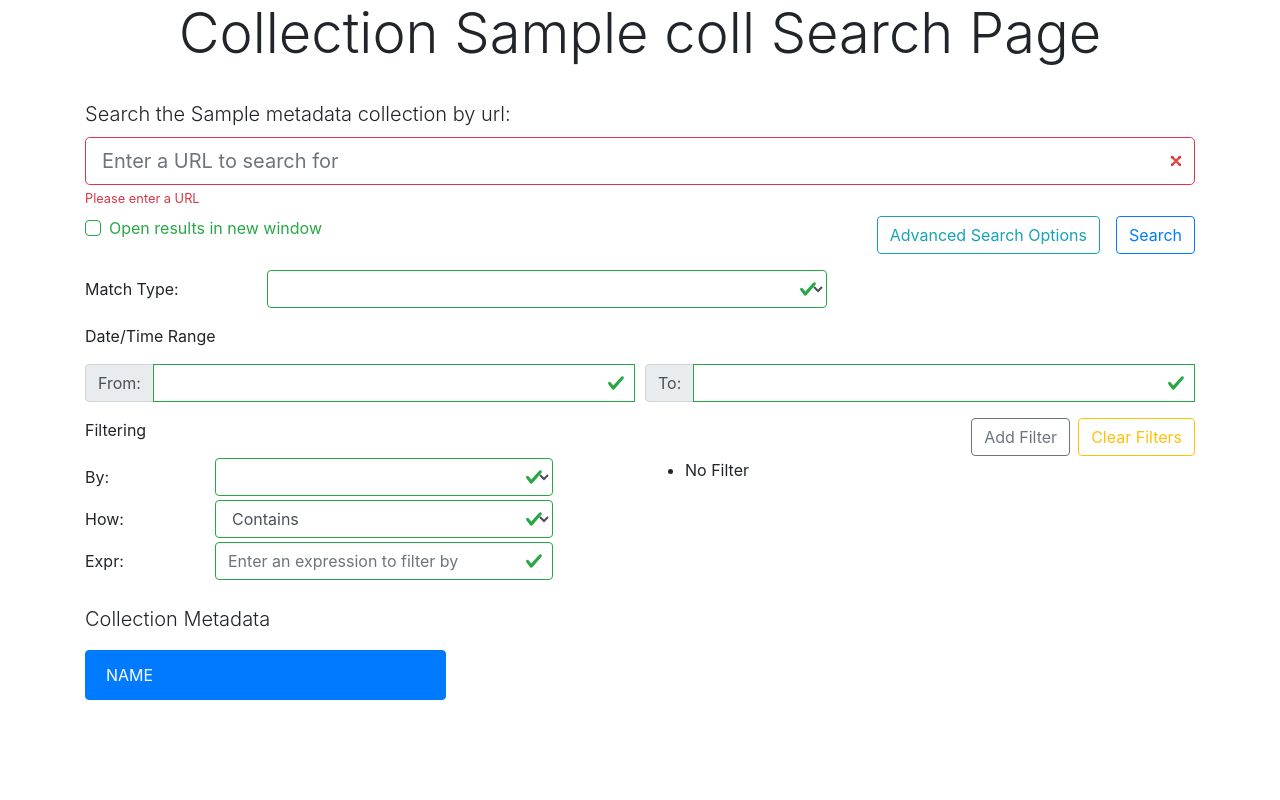
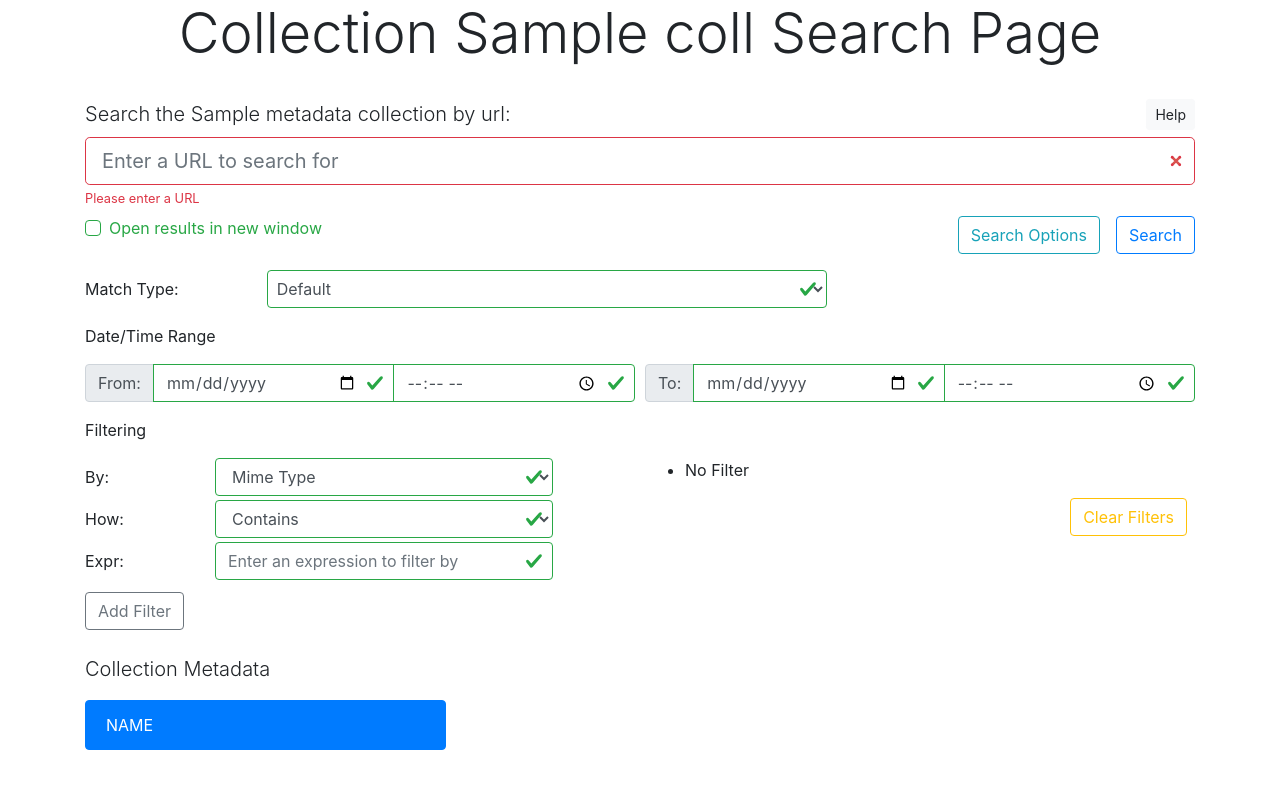
Before and after one commit to webrecorder/pywb, a Python web app: template pywb/templates/search.html in a window 1280 px wide, after a click on "Search Options". Run offline with Jinja, Linux system fonts and the light colour scheme; the template is opened without the code that fills it: most values are stand-ins (such as "Sample title", 1, 10 or a date in 2020); some libraries are stand-ins or nearby versions.

Commit message:
Make search page more intuitive and add help text

```diff
--- /dev/null
+++ b/pywb/templates/instructions.html
@@ -0,0 +1,216 @@
+<div class="modal fade" id="searchInstructions" tabindex="-1" role="dialog" aria-labelledby="searchInstructionsTitle" aria-hidden="true">
+    <div class="modal-dialog modal-lg" role="document">
+        <div class="modal-content">
+            <div class="modal-header">
+                <h6 class="modal-title text-muted" id="searchInstructionsTitle">{{ _("Search instructions") }}</h6>
+                <button type="button" class="close" data-dismiss="modal" aria-label="{{ _('Close') }}">
+                    <span aria-hidden="true">&times;</span>
+                </button>
+            </div>
+            <div class="modal-body">
+                <h5>{{ _("URL") }}</h5>
+                <table class="table table-hover table-condensed">
+                    <tr>
+                        <td>
+                            <p>
+                                {%trans%}A URL consists of several parts:{%endtrans%}
+                                {%trans%}<code>protocol</code>://<code>host</code>:<code>port</code>/<code>path</code>?<code>query</code>{%endtrans%}
+                            </p>
+
+                            <p>
+                                {%trans%}The <code>protocol://</code> prefix is ignored when searching as it's not part of the searchable data.{%endtrans%}
+                            </p>
+                            <p>
+                                {%trans%}A leading <kbd>www.</kbd> in the <code>host</code> will also be ignored for the same reason.{%endtrans%}
+                            </p>
+
+                            <p>
+                                {%trans%}The <code>host</code> contains one or more parts separated by periods (<kbd>.</kbd>).{%endtrans%}
+                                {%trans%}The part before the first period is called the <code>hostname</code>.{%endtrans%}
+                                {%trans%}The part after the last period is the <code>top level domain</code>.{%endtrans%}
+                                {%trans%}Every part added to the left of the top level domain <code>sub-domain</code>.{%endtrans%}
+                                {%trans%}I.e. <code>x.y.z</code> is a <code>sub-domain</code> of <code>y.z</code>{%endtrans%}
+                                {%trans%}which in turn is a <code>sub-domain</code> of the <code>top level domain</code> <code>z</code>{%endtrans%}
+                            </p>
+
+                            <p>
+                                {%trans%}See <em>Match Type</em> below for interpretations of the search string.{%endtrans%}
+                            </p>
+                        </td>
+                    </tr>
+                </table>
+
+                <h5>{{ _("Results Display") }}</h5>
+                <table class="table table-hover table-condensed">
+                    <tr>
+                        <td>
+                            <p>
+                                {%trans%}For the <em>Default</em> search mode, the results are shown in a calendar view unless a filter is also added.{%endtrans%}
+                                {%trans%}For all other cases the results will be displayed in a list.{%endtrans%}
+                            </p>
+                        </td>
+                    </tr>
+                </table>
+
+                <h5>{{ _("Search Options") }}</h5>
+                <h6>{{ _("Match Type") }}</h6>
+                <p> {{ _("There are four different search modes:") }}</p>
+
+                <table class="table table-hover table-condensed">
+                    <tr>
+                        <td><em>{{ _("Default") }}</em></td>
+                        <td>
+                            <p>
+                                {%trans%}In the default mode the exact URL (minus the ignored prefixes mentioned above) is searched for.{%endtrans%}
+                                {%trans%}If one leading or trailing wildcard asterisk (<kbd>*</kbd>) is added, see <em>Prefix</em> and <em>Domain</em> below.{%endtrans%}
+                            </p>
+                            <p class="text-muted">
+                                {%trans%}Any other asterisks will be considered literal parts of the search string.{%endtrans%}
+                                {%trans%}Hence, adding both a leading and a trailing wildcard asterisk is not possible.{%endtrans%}
+                            </p>
+
+                            {%trans%}Example:{%endtrans%}
+                            <p class="ml-5 text-lowercase">
+                                <em>{{ _("URL") }}: <strong>https://http.cat/206</strong></em> &amp; <em>{{ _("Match Type") }}: <strong>{{ _("Default") }}</strong></em>
+                                <span class="float-right">
+                                    <button onclick="fillForm('search-url=https://http.cat/206&match-type-select=');" class="btn btn-outline-info" role="button" aria-label="{{ _('Fill') }}">{{ _('Fill') }}</button>
+                                    <button onclick="fillForm('search-url=https://http.cat/206&match-type-select=', true);" class="btn btn-outline-primary" role="button" aria-label="{{ _('Search') }}">{{ _('Search') }}</button>
+                                </span>
+                            </p>
+                        </td>
+                    </tr>
+
+                    <tr>
+                        <td><em>{{ _("Prefix") }}</em></td>
+                        <td>
+                            <p>
+                                {%trans%}This will return all URL:s that begin with the given string.{%endtrans%}
+                                {%trans%}It returns the same results as <em>Default</em> with a trailing wildcard asterisk.{%endtrans%}
+                            </p>
+
+                            {%trans%}Examples:{%endtrans%}
+                            <p class="ml-5 text-lowercase">
+                                <em>{{ _("URL") }}: <strong>https://http.cat/2</strong></em> &amp; <em>{{ _("Match Type") }}: <strong>{{ _("Prefix") }}</strong></em>
+                                <span class="float-right">
+                                    <button onclick="fillForm('search-url=https://http.cat/2&match-type-select=prefix');" class="btn btn-outline-info" role="button" aria-label="{{ _('Fill') }}">{{ _('Fill') }}</button>
+                                    <button onclick="fillForm('search-url=https://http.cat/2&match-type-select=prefix', true);" class="btn btn-outline-primary" role="button" aria-label="{{ _('Search') }}">{{ _('Search') }}</button>
+                                </span>
+                            </p>
+                            <p class="ml-5 text-lowercase">
+                                <em>{{ _("URL") }}: <strong>https://http.cat/2*</strong></em> &amp; <em>{{ _("Match Type") }}: <strong>{{ _("Default") }}</strong></em>
+                                <span class="float-right">
+                                    <button onclick="fillForm('search-url=https://http.cat/2*&match-type-select=');" class="btn btn-outline-info" role="button" aria-label="{{ _('Fill') }}">{{ _('Fill') }}</button>
+                                    <button onclick="fillForm('search-url=https://http.cat/2*&match-type-select=', true);" class="btn btn-outline-primary" role="button" aria-label="{{ _('Search') }}">{{ _('Search') }}</button>
+                                </span>
+                            </p>
+                        </td>
+                    </tr>
+
+                    <tr>
+                        <td><em>{{ _("Host") }}</em></td>
+                        <td>
+                            <p>
+                                {%trans%}This will ignore any path and query parts of the URL and return all URL:s with the specified <code>host</code> part.{%endtrans%}
+                            </p>
+
+                            {%trans%}Example:{%endtrans%}
+                            <p class="ml-5 text-lowercase">
+                                <em>{{ _("URL") }}: <strong>https://http.cat/</strong></em> &amp; <em>{{ _("Match Type") }}: <strong>{{ _("Host") }}</strong></em>
+                                <span class="float-right">
+                                    <button onclick="fillForm('search-url=https://http.cat/&match-type-select=host');" class="btn btn-outline-info" role="button" aria-label="{{ _('Fill') }}">{{ _('Fill') }}</button>
+                                    <button onclick="fillForm('search-url=https://http.cat/&match-type-select=host', true);" class="btn btn-outline-primary" role="button" aria-label="{{ _('Search') }}">{{ _('Search') }}</button>
+                                </span>
+                            </p>
+                        </td>
+                    </tr>
+
+                    <tr>
+                        <td><em>{{ _("Domain") }}</em></td>
+                        <td>
+                            <p>
+                                {%trans%}This is similar to the previous but doesn't require the whole <code>host</code>.{%endtrans%}
+                                {%trans%}It returns the same results as <em>Default</em> with a leading wildcard asterisk and a period (i.e. <kbd>*.</kbd>).{%endtrans%}
+                                {%trans%}The leading wildcard matches zero or more <code>sub-domains</code> as well as zero or one <code>hostname</code>.{%endtrans%}
+                            </p>
+
+                            {%trans%}Examples:{%endtrans%}
+                            <p class="ml-5 text-lowercase">
+                                <em>{{ _("URL") }}: <strong>cat/</strong></em> &amp; <em>{{ _("Match Type") }}: <strong>{{ _("Domain") }}</strong></em>
+                                <span class="float-right">
+                                    <button onclick="fillForm('search-url=cat/&match-type-select=domain');" class="btn btn-outline-info" role="button" aria-label="{{ _('Fill') }}">{{ _('Fill') }}</button>
+                                    <button onclick="fillForm('search-url=cat/&match-type-select=domain', true);" class="btn btn-outline-primary" role="button" aria-label="{{ _('Search') }}">{{ _('Search') }}</button>
+                                </span>
+                            </p>
+                            <p class="ml-5 text-lowercase">
+                                <em>{{ _("URL") }}: <strong>*.cat/</strong></em> &amp; <em>{{ _("Match Type") }}: <strong>{{ _("Default") }}</strong></em>
+                                <span class="float-right">
+                                    <button onclick="fillForm('search-url=*.cat/&match-type-select=');" class="btn btn-outline-info" role="button" aria-label="{{ _('Fill') }}">{{ _('Fill') }}</button>
+                                    <button onclick="fillForm('search-url=*.cat/&match-type-select=', true);" class="btn btn-outline-primary" role="button" aria-label="{{ _('Search') }}">{{ _('Search') }}</button>
+                                </span>
+                            </p>
+                        </td>
+                    </tr>
+                </table>
+
+                <h6>{{ _("Date/Time Range") }}</h6>
+                <table class="table table-hover table-condensed">
+                    <tr>
+                        <td>
+                            <p>
+                                {%trans%}One may specify a start and/or an end timestamp to further restrict the search - both are inclusive.{%endtrans%}
+                                {%trans%}The timestamps consist of a date and an optional time of day.{%endtrans%}
+                                {%trans%}The layout of these input fields are subject to which browser is used.{%endtrans%}
+                            </p>
+
+                            {%trans%}Example:{%endtrans%}
+                            <p class="ml-5 text-lowercase">
+                                <em>{{ _("URL") }}: <strong>https://http.cat/2</strong></em> &amp; <em>{{ _("Match Type") }}: <strong>{{ _("Prefix") }}</strong></em> &amp; <em>{{ _("From") }}: <strong>2022-02-02 09:00</strong></em>
+                                <span class="float-right">
+                                    <button onclick="fillForm('search-url=https://http.cat/2&match-type-select=prefix&dt-from=2022-02-02&ts-from=09:00');" class="btn btn-outline-info" role="button" aria-label="{{ _('Fill') }}">{{ _('Fill') }}</button>
+                                    <button onclick="fillForm('search-url=https://http.cat/2&match-type-select=prefix&dt-from=2022-02-02&ts-from=09:00', true);" class="btn btn-outline-primary" role="button" aria-label="{{ _('Search') }}">{{ _('Search') }}</button>
+                                </span>
+                            </p>
+                        </td>
+                    </tr>
+                </table>
+
+                <h6>{{ _("Filtering") }}</h6>
+                <table class="table table-hover table-condensed">
+                    <tr>
+                        <td>
+                            <p>
+                                {%trans%}Finally one may add extra filters for Mime Type, Status and URL.{%endtrans%}
+                                {%trans%}For each filter one needs to specify one of the three attributes, one of a set of relations and a string.{%endtrans%}
+                                {%trans%}If more than one filter is added, they will all be applied to the list of results.{%endtrans%}
+                            </p>
+                            <p class="text-muted">{%trans%}Remember to actually add the filter before submitting the search.{%endtrans%}</p>
+
+                            {%trans%}Example:{%endtrans%}
+                            <p class="ml-5 text-lowercase">
+                                <em>{{ _("URL") }}: <strong>https://http.cat/2/</strong></em> &amp; <em>{{ _("Match Type") }}: <strong>{{ _("Prefix") }}</strong></em> &amp; <em>{{ _("Filtering") }}: <strong>{{ _("HTTP Status") }} {{ _("Is Not") }} "301"</strong></em>
+                                <span class="float-right">
+                                    <button onclick="fillForm('search-url=https://http.cat/2&match-type-select=prefix&filter-by=status&filter-modifier==!=&filter-expression=301');" class="btn btn-outline-info" role="button" aria-label="{{ _('Fill') }}">{{ _('Fill') }}</button>
+                                    <button onclick="fillForm('search-url=https://http.cat/2&match-type-select=prefix&filter-by=status&filter-modifier==!=&filter-expression=301', true);" class="btn btn-outline-primary" role="button" aria-label="{{ _('Search') }}">{{ _('Search') }}</button>
+                                </span>
+                            </p>
+                        </td>
+                    </tr>
+                </table>
+            </div>
+        </div>
+    </div>
+</div>
+
+<script>
+  function fillForm(query, search = false) {
+    $('#searchInstructions').modal('hide');
+    $('#advancedOptions').collapse('show');
+    for (const item of query.split('&')) {
+      var pair = item.split('=');
+      var field = document.getElementById(pair[0]);
+      if (field) field.value = pair.slice(1).join('=');
+      if (pair[0] == "filter-expression") addFilter(event);
+    }
+    if (search) $('#search-button').click();
+  }
+</script>
--- a/pywb/templates/search.html
+++ b/pywb/templates/search.html
@@ -31,13 +31,18 @@
     <form class="needs-validation" id="search-form" novalidate>
         <div class="form-row">
             <div class="col-12">
-                <label for="search-url" class="lead" aria-label="Search For Col">
+                <label for="search-url" class="lead" aria-label="{{ _('Search Collection') }}">
                     {% set coll_title = metadata.title if metadata and metadata.title else coll %}
                     {% autoescape false %}
                     {% trans %}Search the {{ coll_title }} collection by url:{% endtrans %}
                     {% endautoescape %}
                 </label>
-                <input aria-label="url" aria-required="true" class="form-control form-control-lg" id="search-url"
+                <a tabindex="0" class="btn btn-sm float-right btn-light" role="button" data-toggle="modal" data-target="#searchInstructions">{{ _('Help') }}</a>
+            </div>
+        </div>
+        <div class="form-row">
+            <div class="col-12">
+                <input aria-label="{{ _('URL') }}" aria-required="true" class="form-control form-control-lg" id="search-url"
                        name="search" placeholder="{{ _('Enter a URL to search for') }}"
                        title="{{ _('Enter a URL to search for') }}" type="search" required/>
                 <div class="invalid-feedback">
@@ -53,23 +58,23 @@
                 </div>
             </div>
             <div class="col-7">
-                <button type="submit" class="btn btn-outline-primary float-right" role="button" aria-label="Search">
+                <button type="submit" id="search-button" class="btn btn-outline-primary float-right" role="button" aria-label="{{ _('Search') }}">
                     {% trans %}Search{% endtrans %}
                 </button>
                 <button class="btn btn-outline-info float-right mr-3" type="button" role="button"
                         data-toggle="collapse" data-target="#advancedOptions" id="advanced-options"
-                        aria-expanded="false" aria-controls="advancedOptions" aria-label="Advanced Search Options">
-                    {{ _('Advanced Search Options') }}
+                        aria-expanded="false" aria-controls="advancedOptions" aria-label="{{ _('Search Options') }}">
+                    {{ _('Search Options') }}
                 </button>
             </div>
         </div>
         <div class="collapse mt-3" id="advancedOptions">
             <div class="form-group form-row">
-                <label for="match-type-select" class="col-sm-2 col-form-label" aria-label="Match Type">
+                <label for="match-type-select" class="col-sm-2 col-form-label" aria-label="{{ _('Match Type') }}">
                     {{ _('Match Type:') }}
                 </label>
                 <select id="match-type-select" class="form-control form-control col-sm-6">
-                    <option value=""></option>
+                    <option value="">{% trans %}Default{% endtrans %}</option>
                     <option value="prefix">{% trans %}Prefix{% endtrans %}</option>
                     <option value="host">{% trans %}Host{% endtrans %}</option>
                     <option value="domain">{% trans %}Domain{% endtrans %}</option>
@@ -77,49 +82,36 @@
             </div>
             <p style="cursor: help;">
                <span data-toggle="tooltip" data-placement="right"
-                     title="Restricts the results to the given date/time range (inclusive)">
+                     title="{{ _('Restricts the results to the given date/time range (inclusive)') }}">
                    {{ _('Date/Time Range') }}
                 </span>
             </p>
             <div class="form-row">
                 <div class="col-6">
-                    <label class="sr-only" for="dt-from" aria-label="Date/Time Range From">{% trans %}From:{% endtrans %}</label>
+                    <label class="sr-only" for="dt-from" aria-label="{{ _('Date/Time Range From') }}">{% trans %}From:{% endtrans %}</label>
                     <div class="input-group">
                         <div class="input-group-prepend">
                             <div class="input-group-text">{% trans %}From:{% endtrans %}</div>
                         </div>
-                        <input id="dt-from" type="number" name="date-range-from" class="form-control"
-                               pattern="^\d{4,14}$">
-                        <div class="invalid-feedback" id="dt-from-bad">
-                            {% trans %}Please enter a valid <b>From</b> timestamp. Timestamps may be 4 <= ts <=14 digits{% endtrans %}
-                        </div>
+                        <input id="dt-from" type="date" placeholder="yyyy-mm-dd" name="date-range-from" class="form-control">
+                        <input id="ts-from" type="time" placeholder="hh:mm:ss" name="date-range-from-ts" class="form-control">
                     </div>
                 </div>
                 <div class="col-6">
-                    <label class="sr-only" for="dt-to" aria-label="Date/Time Range To">{% trans %}To:{% endtrans %}</label>
+                    <label class="sr-only" for="dt-to" aria-label="{{ _('Date/Time Range To') }}">{% trans %}To:{% endtrans %}</label>
                     <div class="input-group">
                         <div class="input-group-prepend">
                             <div class="input-group-text">{% trans %}To:{% endtrans %}</div>
                         </div>
-                        <input id="dt-to" type="number" name="date-range-to" class="form-control" pattern="^\d{4,14}$">
-                        <div class="invalid-feedback" id="dt-to-bad">
-                            {% trans %}Please enter a valid <b>To</b> timestamp. Timestamps may be 4 <= ts <=14 digits{% endtrans %}
-                        </div>
+                        <input id="dt-to" type="date" placeholder="yyyy-mm-dd" name="date-range-to" class="form-control">
+                        <input id="ts-to" type="time" placeholder="hh:mm:ss" name="date-range-to-ts" class="form-control">
                     </div>
                 </div>
             </div>
             <div class="form-group mt-3">
                 <div class="form-row">
-                    <div class="col-6">
+                    <div class="col-12">
                         <p>{% trans %}Filtering{% endtrans %}</p>
-                    </div>
-                    <div class="col-6">
-                        <button id="clear-filters" class="btn btn-outline-warning float-right" type="button">
-                            {% trans %}Clear Filters{% endtrans %}
-                        </button>
-                        <button id="add-filter" class="btn btn-outline-secondary float-right mr-2" type="button">
-                            {% trans %}Add Filter{% endtrans %}
-                        </button>
                     </div>
                 </div>
                 <div class="form-row">
@@ -127,7 +119,6 @@
                         <div class="row pb-1">
                             <label for="filter-by" class="col-form-label col-3">{% trans %}By:{% endtrans %}</label>
                             <select id="filter-by" class="form-control col-7">
-                                <option value="" selected></option>
                                 <option value="mime">{% trans %}Mime Type{% endtrans %}</option>
                                 <option value="status">{% trans %}Status{% endtrans %}</option>
                                 <option value="url">{% trans %}URL{% endtrans %}</option>
@@ -144,17 +135,24 @@
                                 <option value="=!~">{% trans %}Does Not Begin With{% endtrans %}</option>
                             </select>
                         </div>
-                        <div class="row">
+                        <div class="row pb-1">
                             <label for="filter-expression" class="col-form-label col-3">{% trans %}Expr:{% endtrans %}</label>
                             <input type="text" id="filter-expression" class="form-control col-7"
                                    placeholder="{% trans %}Enter an expression to filter by{% endtrans %}"
                             >
                         </div>
+                            <button id="add-filter" class="btn btn-outline-secondary mt-2" type="button">
+                                {% trans %}Add Filter{% endtrans %}
+                            </button>
+
                     </div>
                     <div class="col-6">
                         <ul id="filter-list" class="filter-list">
                             <li id="filtering-nothing">{% trans %}No Filter{% endtrans %}</li>
                         </ul>
+                        <button id="clear-filters" class="btn btn-outline-warning float-right mr-2" type="button">
+                            {% trans %}Clear Filters{% endtrans %}
+                        </button>
                     </div>
                 </div>
             </div>
@@ -192,4 +190,5 @@
         </div>
     </div>
 {% endif %}
+{% include "instructions.html" %}
 {% endblock %}
```
